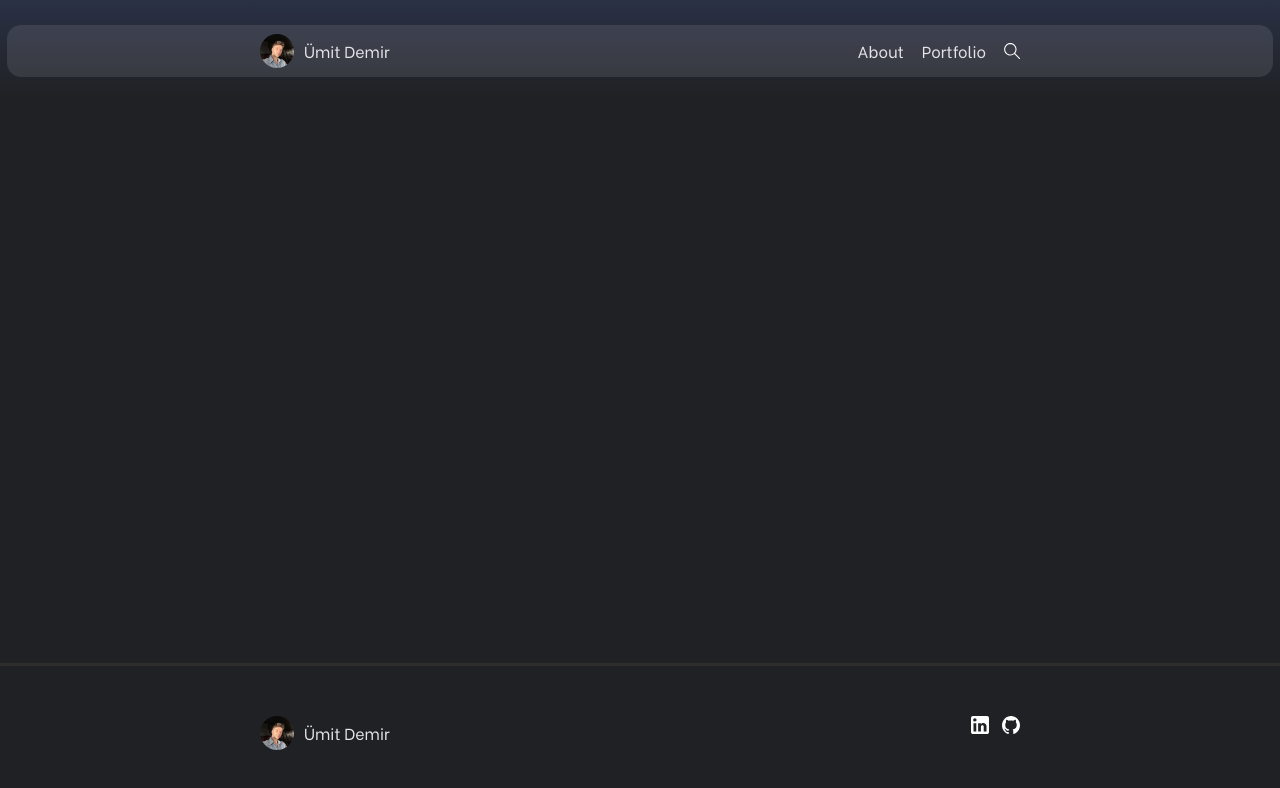
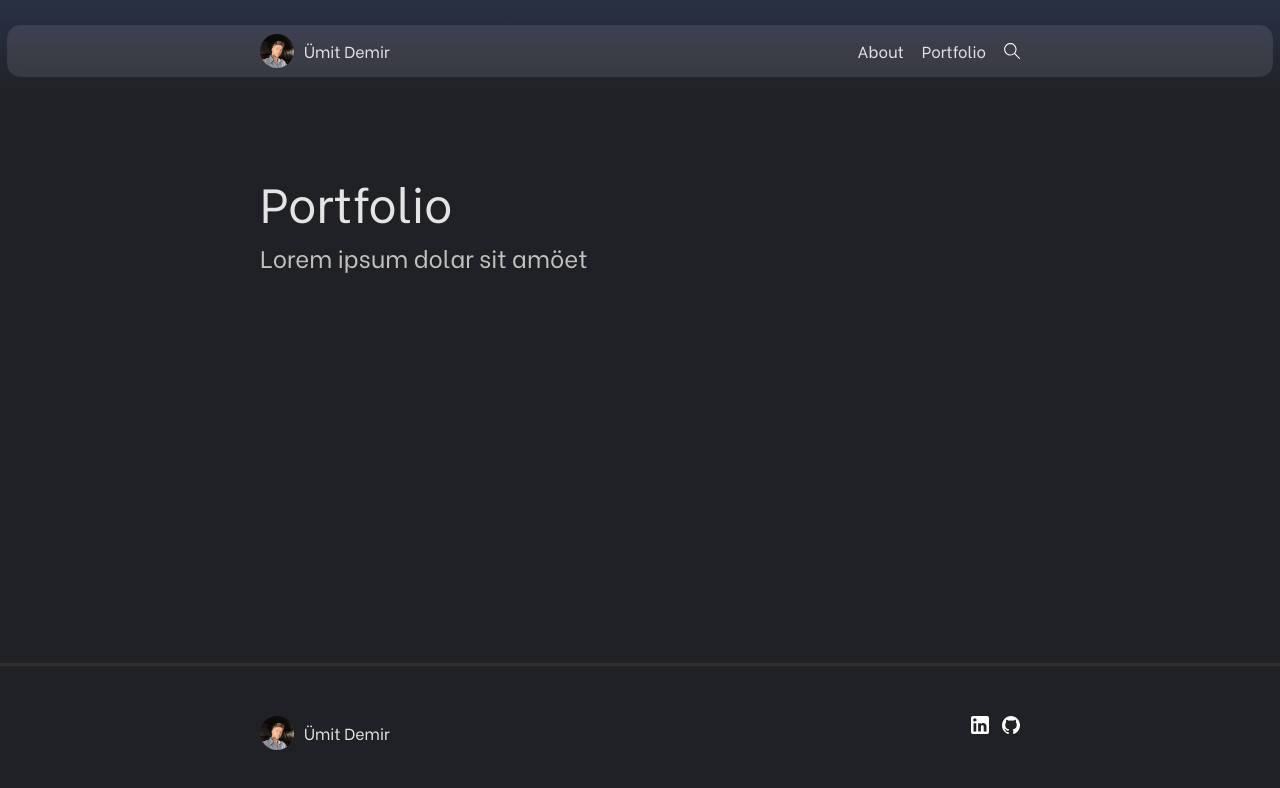
Before and after one commit to umtdemr/umitde, a SvelteKit app: page /portfolio in a window 1280 px wide. Shown: the top 788 px of the page. Built offline with nearby package versions, Linux system fonts and the light colour scheme.

Commit message:
start portfolio page

```diff
--- a/src/routes/portfolio/+page.svelte
+++ b/src/routes/portfolio/+page.svelte
@@ -1,3 +1,8 @@
 <svelte:head>
     <title>Portfolio</title>
 </svelte:head>
+
+<section class="portfolio">
+    <h2 class="section_title">Portfolio</h2>
+    <p class="section_desc">Lorem ipsum dolar sit amöet</p>
+</section>
--- a/src/styles.scss
+++ b/src/styles.scss
@@ -45,3 +45,13 @@ body {
   width: 760px;
   margin: 0 auto;
 }
+
+.section_title {
+  font-size: 3rem;
+  color: var(--color-text-1);
+}
+.section_desc {
+  margin-top: 16px;
+  font-size: 1.5rem;
+  line-height: 2rem;
+}
```
Also changed, not shown: src/routes/about/+page.svelte (+1 -12 lines), src/lib/components/Portfolio/PortfolioItem.svelte (added).
